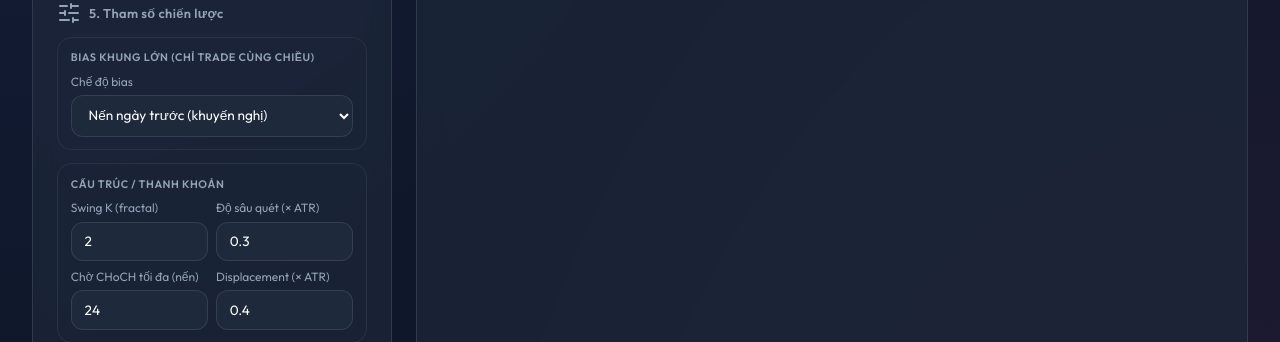
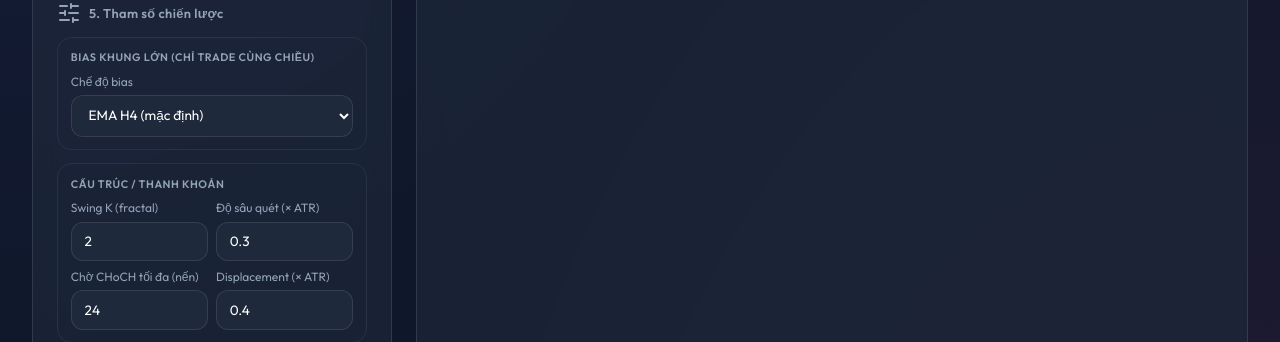
Before and after one commit to nguyenan1997/tool-trading, a Flask app: page /backtest in a window 1280 px wide. Shown: the part 960-1302 px from the top of the page. Run offline with Flask 3, Linux system fonts and the light colour scheme; parts of the project's set-up code (start-up, migrations or seed data) failed here and were passed over; some libraries are stand-ins or nearby versions.

Commit message:
feat: update bias mode options in backtest settings for improved clarity

```diff
--- a/templates/backtest.html
+++ b/templates/backtest.html
@@ -293,8 +293,8 @@
                             <div class="input-group" style="margin:0;">
                                 <label>Chế độ bias</label>
                                 <select id="ict_bias_mode" style="width:100%;">
-                                    <option value="prevday" selected>Nến ngày trước (khuyến nghị)</option>
-                                    <option value="h4ema">EMA H4</option>
+                                    <option value="h4ema" selected>EMA H4 (mặc định)</option>
+                                    <option value="prevday">Nến ngày trước</option>
                                     <option value="none">Không dùng bias</option>
                                 </select>
                             </div>
```
